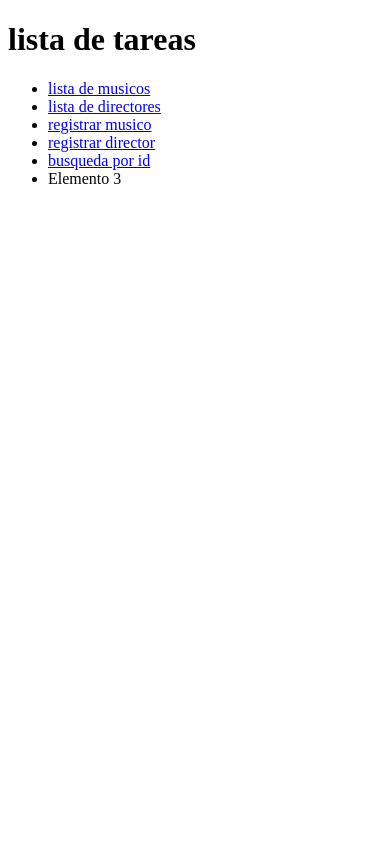
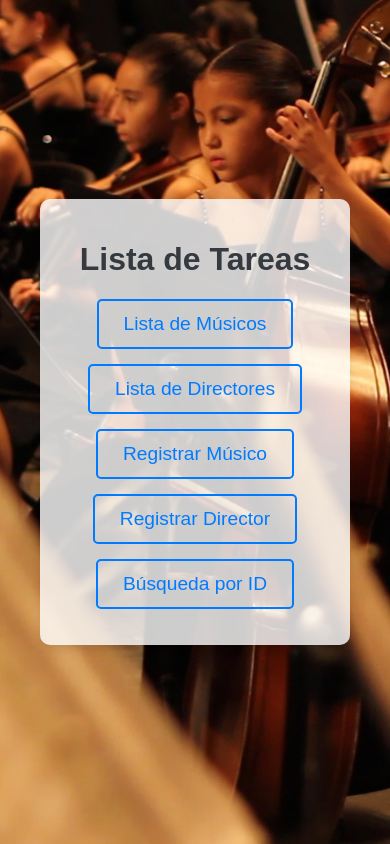
Before and after one commit to Elpuzzupuzu/OrquestaMK2, a PHP site: page / in a window 390 px wide. Run offline with PHP 8.4, Linux system fonts and the light colour scheme.

Commit message:
retoques al css , depuracion del codigo del css

```diff
--- a/form_buscar_por_id.php
+++ b/form_buscar_por_id.php
@@ -15,7 +15,7 @@ if (isset($_SESSION['mensaje'])) {
 <head>
     <meta charset="UTF-8">
     <meta name="viewport" content="width=device-width, initial-scale=1.0">
-    <title>Orquesta CRUD</title>
+    <title>busqueda por id</title>
     <link href="https://cdn.jsdelivr.net/npm/bootstrap@5.3.3/dist/css/bootstrap.min.css" rel="stylesheet" integrity="sha384-QWTKZyjpPEjISv5WaRU9OFeRpok6YctnYmDr5pNlyT2bRjXh0JMhjY6hW+ALEwIH" crossorigin="anonymous">
     <style>
         .negative-margin {
--- a/index.php
+++ b/index.php
@@ -4,19 +4,63 @@
     <meta charset="UTF-8">
     <meta name="viewport" content="width=device-width, initial-scale=1.0">
     <title>Indice de tareas</title>
+    <style>
+        body {
+            font-family: Arial, sans-serif;
+            margin: 0;
+            padding: 0;
+            display: flex;
+            justify-content: center;
+            align-items: center;
+            height: 100vh;
+            background-image: url('./imgs/titleimageBLOG.jpg'); /* Ruta de tu imagen de fondo */
+            background-size: cover; /* Ajusta la imagen para cubrir todo el fondo */
+            background-position: center; /* Centra la imagen en el fondo */
+        }
+        h1 {
+            text-align: center;
+            color: #343a40;
+        }
+        ul {
+            list-style: none;
+            padding: 0;
+        }
+        li {
+            margin: 15px 0; /* Aumenta el margen para mayor separación */
+        }
+        a {
+            text-decoration: none;
+            color: #007bff;
+            font-size: 1.2em;
+            padding: 12px 25px; /* Aumenta el padding para más espacio */
+            border: 2px solid #007bff;
+            border-radius: 5px;
+            transition: background-color 0.3s, color 0.3s;
+            display: inline-block; /* Asegura que el padding se aplique correctamente */
+        }
+        a:hover {
+            background-color: #007bff;
+            color: #fff;
+        }
+        .container {
+            background: rgba(255, 255, 255, 0.8); /* Fondo semi-transparente blanco para el contenido */
+            padding: 20px 40px;
+            border-radius: 10px;
+            box-shadow: 0 4px 8px rgba(0, 0, 0, 0.1);
+            text-align: center;
+        }
+    </style>
 </head>
 <body>
-    <h1>lista de tareas</h1>
-    <ul>
-    <li><a href="lista_musicos.php" target="_blank">lista de musicos</a></li>
-    <li> <a href="lista_directores.php"  target="blank">  lista de directores</a></li>
-    <li> <a href="form_musico.php" target="blank"> registrar musico</a></li>
-    <li> <a href="form_director.php"  target="blank">  registrar director</a></li>
-    <li> <a href="form_buscar_por_id.php"  target="blank">  busqueda por id</a></li>
-    <li>Elemento 3</li>
-</ul>
-
-
-
+    <div class="container">
+        <h1>Lista de Tareas</h1>
+        <ul>
+            <li><a href="lista_musicos.php" target="_blank">Lista de Músicos</a></li>
+            <li><a href="lista_directores.php" target="_blank">Lista de Directores</a></li>
+            <li><a href="form_musico.php" target="_blank">Registrar Músico</a></li>
+            <li><a href="form_director.php" target="_blank">Registrar Director</a></li>
+            <li><a href="form_buscar_por_id.php" target="_blank">Búsqueda por ID</a></li>
+        </ul>
+    </div>
 </body>
 </html>
```
Also changed, not shown: form_director.php (+23 -21 lines), lista_directores.php (+57 -15 lines), lista_musicos.php (+40 -14 lines), registrar_director.php (+25 -33 lines), imgs/image.png (added), imgs/titleimageBLOG.jpg (added).
